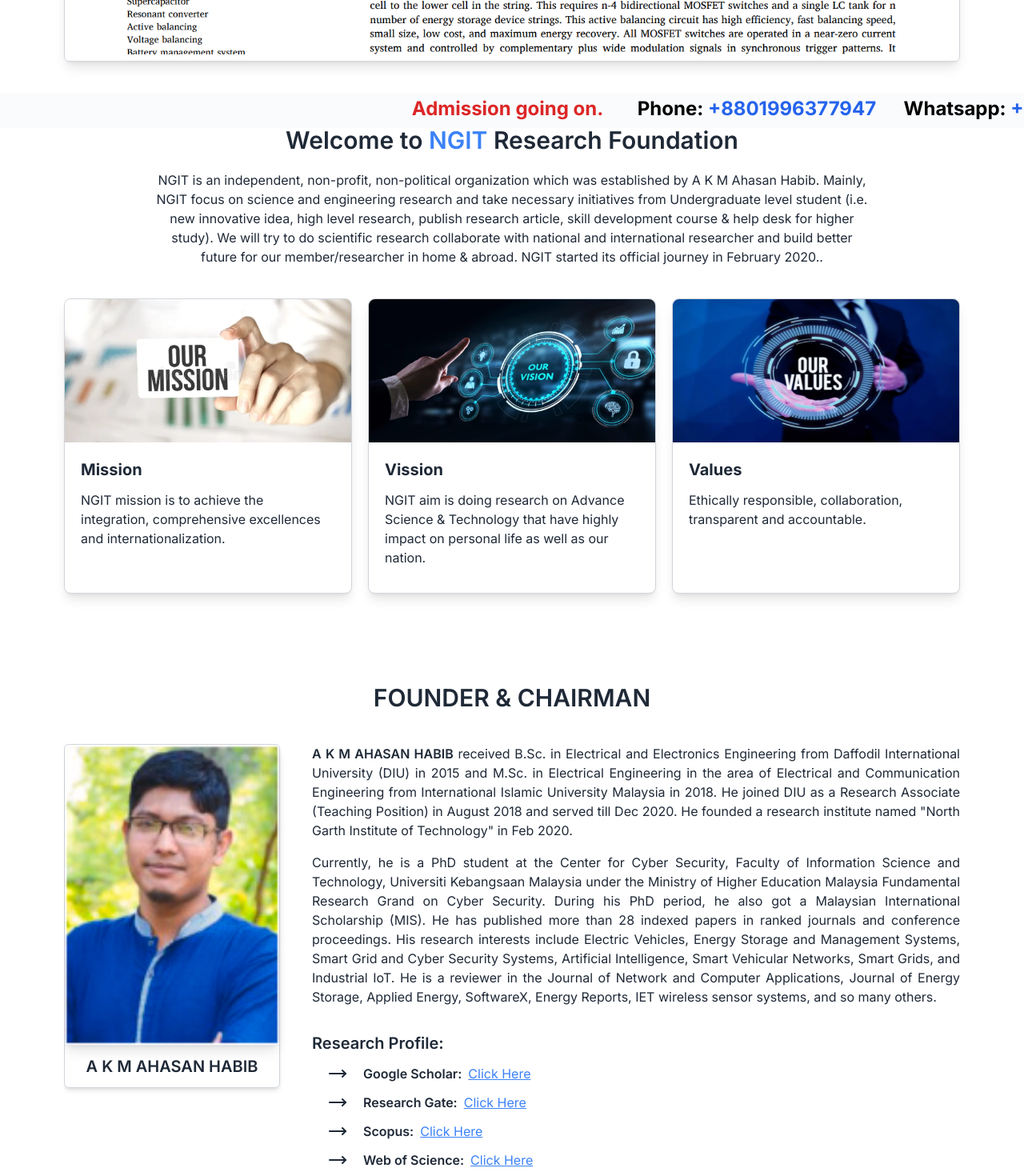
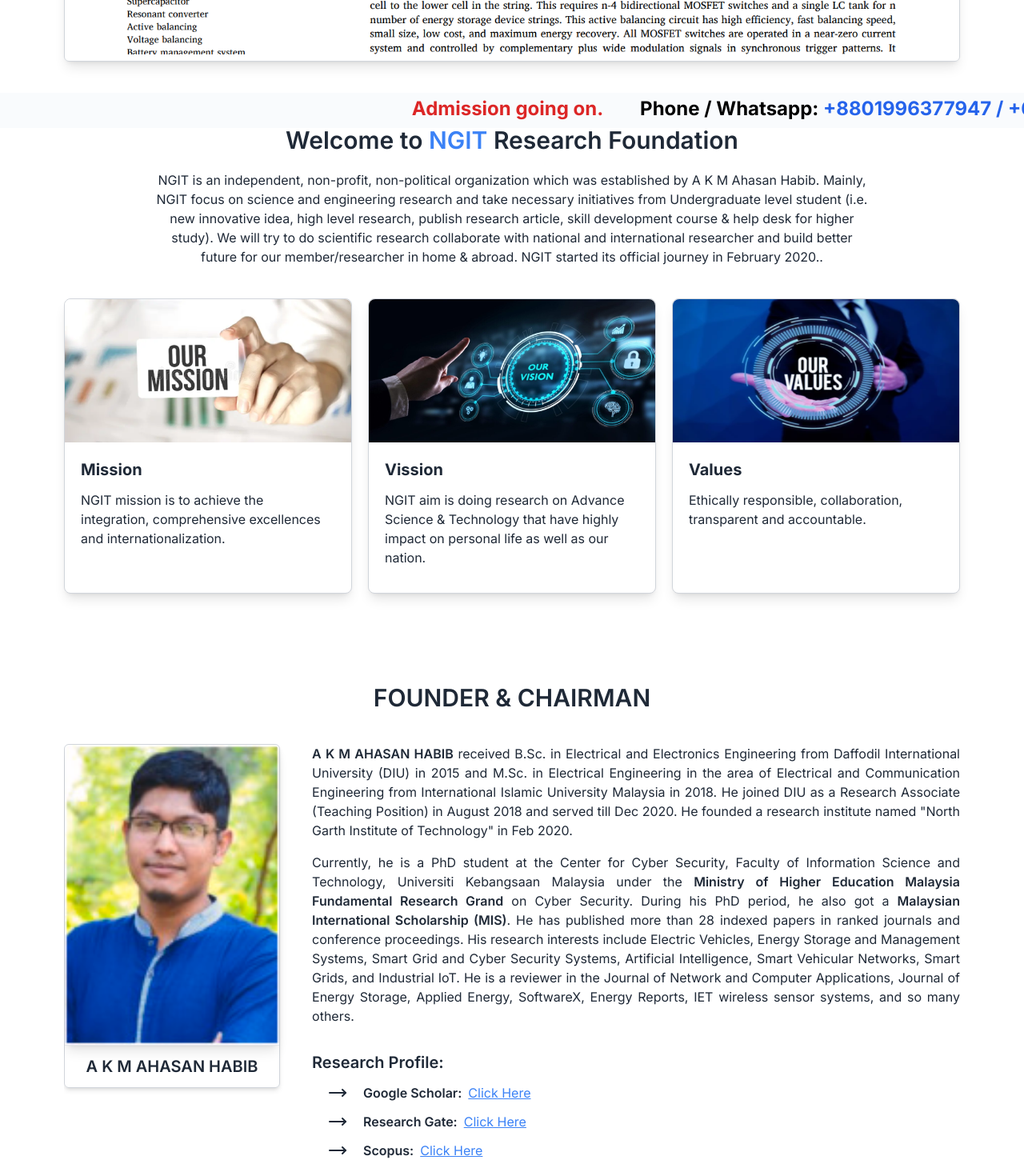
Before and after one commit to Md-Mobassher/ngit-research-foundation, a Next.js app: page / in a window 1280 px wide. Shown: the part 640-2105 px from the top of the page at 80% size. Built offline with nearby package versions, Linux system fonts and the light colour scheme.

Commit message:
contact info updated

```diff
--- a/src/app/about/components/FounderChairman.tsx
+++ b/src/app/about/components/FounderChairman.tsx
@@ -34,17 +34,22 @@
           <p className="text-justify mt-4">
             Currently, he is a PhD student at the Center for Cyber Security,
             Faculty of Information Science and Technology, Universiti Kebangsaan
-            Malaysia under the Ministry of Higher Education Malaysia Fundamental
-            Research Grand on Cyber Security. During his PhD period, he also got
-            a Malaysian International Scholarship (MIS). He has published more
-            than 28 indexed papers in ranked journals and conference
-            proceedings. His research interests include Electric Vehicles,
-            Energy Storage and Management Systems, Smart Grid and Cyber Security
-            Systems, Artificial Intelligence, Smart Vehicular Networks, Smart
-            Grids, and Industrial IoT. He is a reviewer in the Journal of
-            Network and Computer Applications, Journal of Energy Storage,
-            Applied Energy, SoftwareX, Energy Reports, IET wireless sensor
-            systems, and so many others.
+            Malaysia under the{" "}
+            <span className="font-semibold">
+              Ministry of Higher Education Malaysia Fundamental Research Grand
+            </span>{" "}
+            on Cyber Security. During his PhD period, he also got a{" "}
+            <span className="font-semibold">
+              Malaysian International Scholarship (MIS)
+            </span>
+            . He has published more than 28 indexed papers in ranked journals
+            and conference proceedings. His research interests include Electric
+            Vehicles, Energy Storage and Management Systems, Smart Grid and
+            Cyber Security Systems, Artificial Intelligence, Smart Vehicular
+            Networks, Smart Grids, and Industrial IoT. He is a reviewer in the
+            Journal of Network and Computer Applications, Journal of Energy
+            Storage, Applied Energy, SoftwareX, Energy Reports, IET wireless
+            sensor systems, and so many others.
           </p>
           <div className="lg:mt-8 md:mt-7 mt-6">
             <h2 className="text-xl font-semibold md:text-start text-center">
--- a/src/app/contact/components/ContactInfo.tsx
+++ b/src/app/contact/components/ContactInfo.tsx
@@ -9,13 +9,11 @@
         </div>
         <div>
           <h5 className="text-xl font-semibold">
-            <strong> Phone: </strong>
-            <span className="text-blue-500 ml-2 ">+8801737632508</span>
+            <strong> Phone/Whatsapp: </strong>
           </h5>
-          <h5 className="lg:mt-3 md:mt-2 mt-1 text-xl font-semibold">
-            <strong> Whatsapp: </strong>
-            <span className="text-blue-500 ml-2 ">+60142655175</span>
-          </h5>
+          <p className="text-blue-500 mt-3 text-lg font-semibold">
+            +8801996377947 <br /> +60142655175
+          </p>
         </div>
       </div>
 
--- a/src/components/ui/Marquee.tsx
+++ b/src/components/ui/Marquee.tsx
@@ -1,14 +1,11 @@
 const Marquee = () => {
   return (
     <div className="overflow-hidden  text-white  sticky bottom-0 z-50 w-full pt-1 pb-2 bg-slate-100 lg:bg-opacity-40 md:bg-opacity-40 bg-opacity-50">
-      <div className="flex  justify-between items-stretch gap-5  animate-marquee lg:text-2xl md:text-2xl text-xl font-bold text-black text-shadow-lg text-center ">
+      <div className="flex  justify-between items-stretch gap-2  animate-marquee lg:text-2xl md:text-2xl text-xl font-bold text-black text-shadow-lg text-center ">
         <span className="text-red-600 mr-2">Admission going on.</span>
         <span>
-          Phone:
-          <span className="text-blue-600"> +8801996377947 </span>
-        </span>
-        <span>
-          Whatsapp: <span className="text-blue-600"> +60142655175</span>
+          Phone / Whatsapp:
+          <span className="text-blue-600"> +8801996377947 / +60142655175 </span>
         </span>
         <span>
           Email: <span className="text-blue-600">ngit.info@gmail.com</span>
```
Also changed, not shown: src/assets/banner/admission.png.
